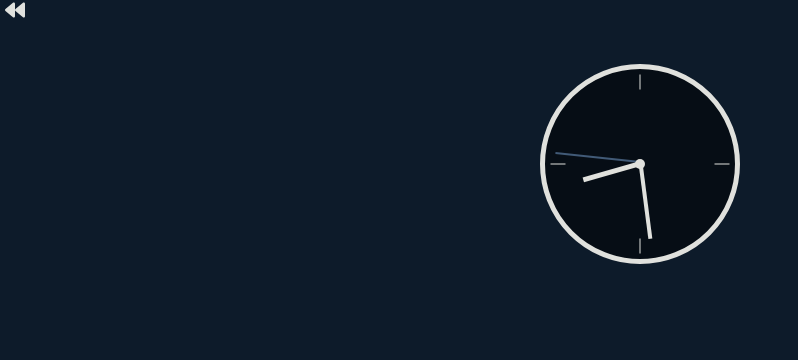
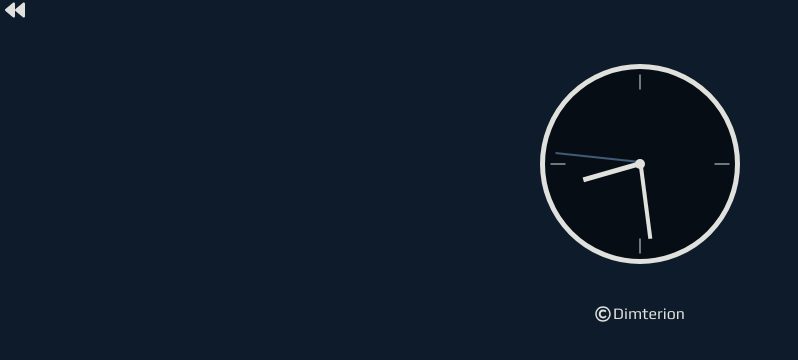
Before and after one commit to Dimterion/Playground, a React (Vite) app: page /clock in a window 1280 px wide. Shown: the top 360 px of the page, without its empty margins (0-798 px from the left). Built offline with nearby package versions, Linux system fonts and the light colour scheme.

Commit message:
update npm + add footer to pages

```diff
--- a/src/components/Footer/footer.css
+++ b/src/components/Footer/footer.css
@@ -3,6 +3,7 @@
   flex-flow: row nowrap;
   align-items: center;
   gap: 2px;
+  width: fit-content;
   margin: auto auto 5px;
   color: var(--secondary);
   text-decoration: none;
--- a/src/pages/Clock/Clock.jsx
+++ b/src/pages/Clock/Clock.jsx
@@ -1,5 +1,6 @@
 import { useEffect, useRef } from "react";
 import Header from "../../components/Header/Header";
+import Footer from "../../components/Footer/Footer";
 import "./clock.css";
 
 function Clock() {
@@ -68,6 +69,7 @@ function Clock() {
         <div className="clock-bottomLine"></div>
         <div className="clock-leftLine"></div>
       </section>
+      <Footer />
     </main>
   );
 }
--- a/src/pages/ImageEditor/ImageEditor.jsx
+++ b/src/pages/ImageEditor/ImageEditor.jsx
@@ -1,5 +1,6 @@
 import { useState } from "react";
 import Header from "../../components/Header/Header";
+import Footer from "../../components/Footer/Footer";
 import "./imageEditor.css";
 
 function ImageEditor() {
@@ -116,6 +117,7 @@ function ImageEditor() {
           }
         />
       </section>
+      <Footer />
     </main>
   );
 }
```
Also changed, not shown: 1 other file (tests, documents, lock files or other folders).
